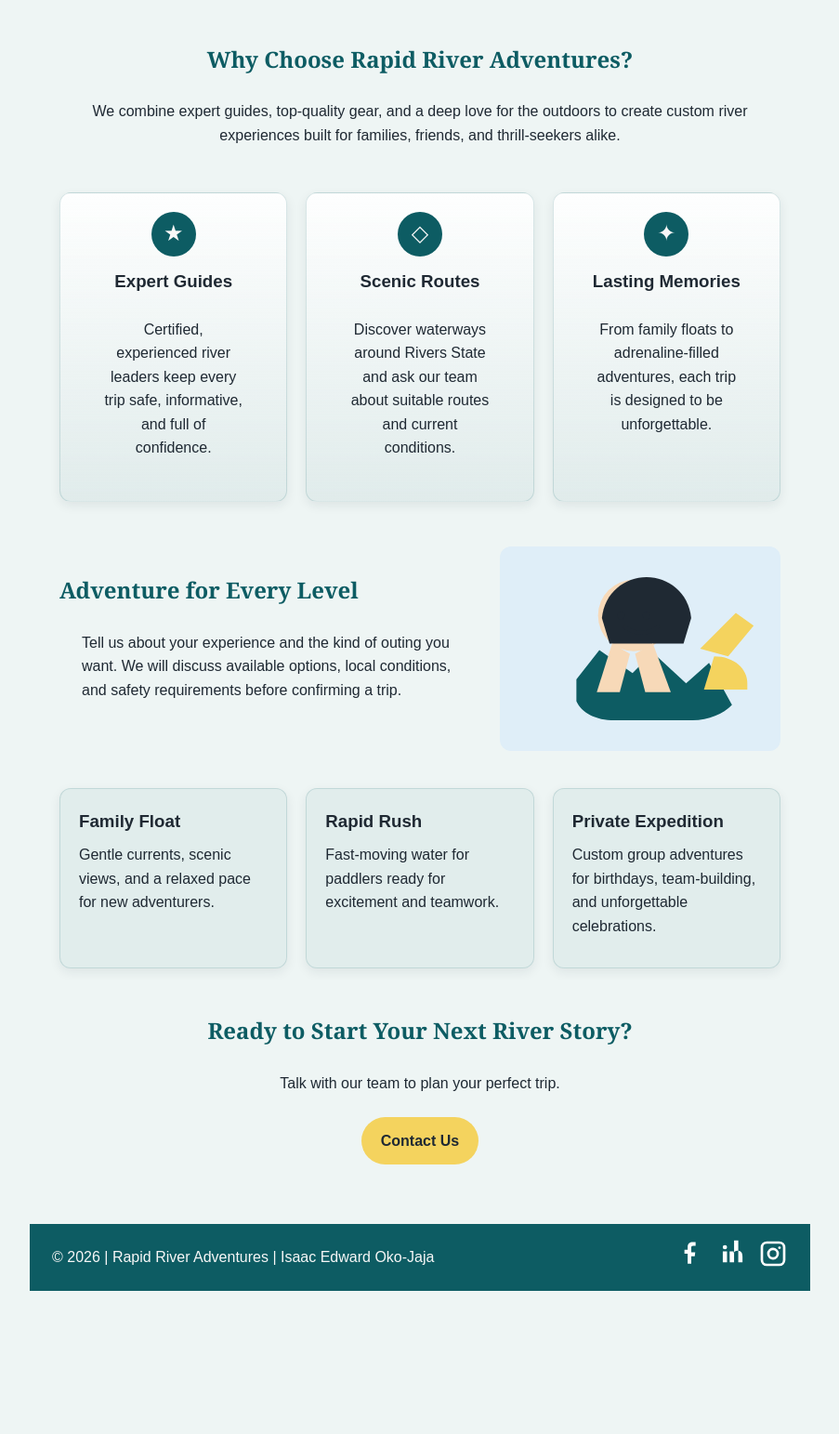
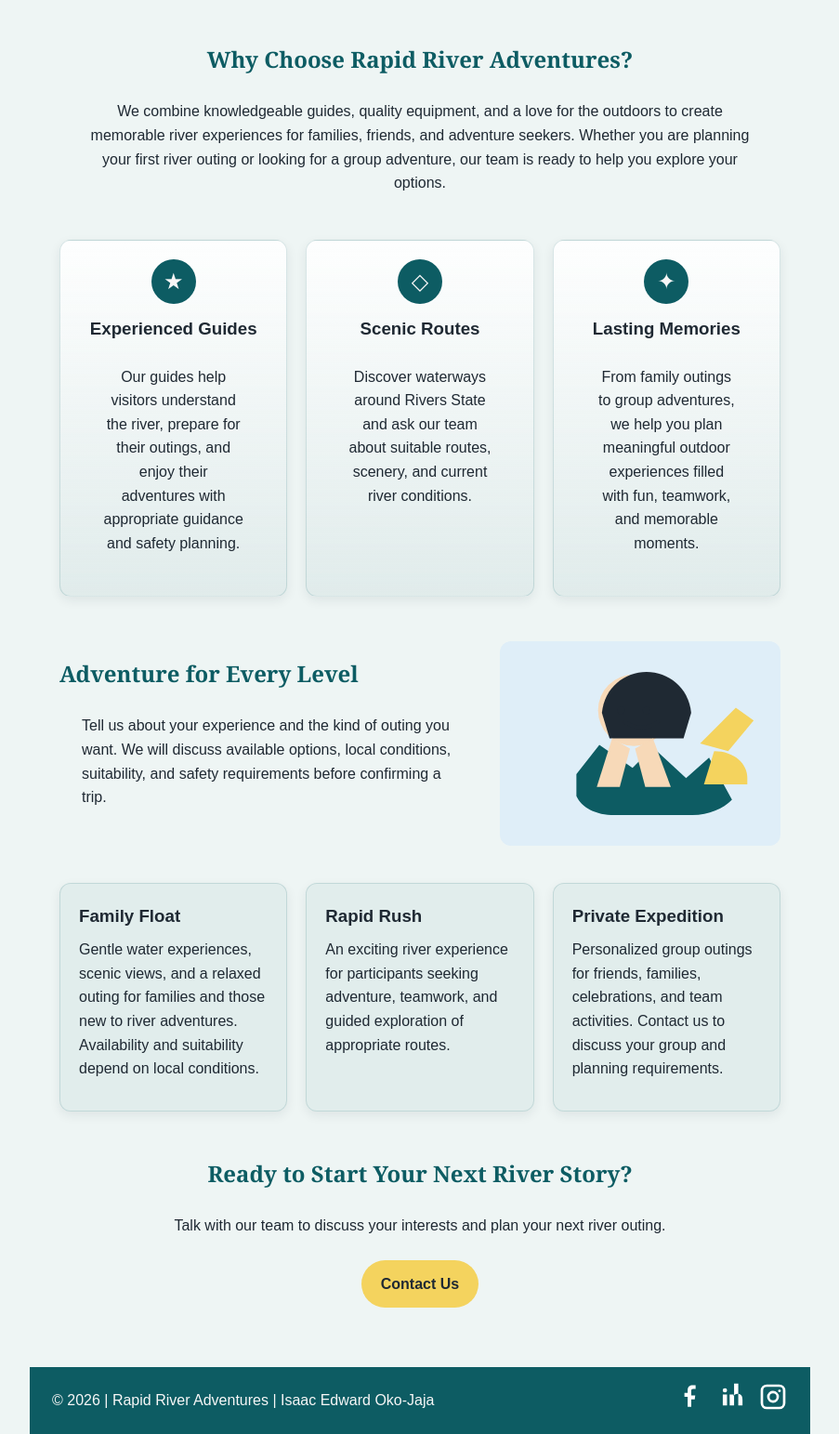
Before and after one commit to treshisaac02/wdd130, a plain HTML site: page wwr/index.html in a window 1280 px wide. Shown: the part 589-2132 px from the top of the page at 93% size, without its empty margins (188-1091 px from the left). Before the commit the page ends 1978 px from the top, so only its background shows below. Drawn offline with Linux system fonts and the light colour scheme.

Commit message:
Update index.html

```diff
--- a/wwr/index.html
+++ b/wwr/index.html
@@ -1,108 +1,232 @@
+
+
 <!DOCTYPE html>
 <html lang="en">
   <head>
     <meta charset="utf-8">
     <meta name="viewport" content="width=device-width, initial-scale=1">
+
     <title>Rapid River Adventures | Home</title>
+
     <meta
       name="description"
-      content="Plan guided river adventures in Rivers State, Nigeria, with Rapid River Adventures. Ask about family, group, and private trips."
+      content="Discover river adventures in Rivers State, Nigeria, with Rapid River Adventures. Explore family trips, guided adventures, and private group outings."
     >
+
     <meta name="author" content="Isaac Edward Oko-Jaja">
+
     <link rel="stylesheet" href="styles/rafting.css">
   </head>
+
   <body>
     <header>
-      <img src="images/logo.svg" alt="Rapid River Adventures logo">
-      <nav>
+      <img
+        src="images/logo.svg"
+        alt="Rapid River Adventures logo"
+      >
+
+      <nav aria-label="Main navigation">
         <ul>
-          <li><a href="index.html">Home</a></li>
-          <li><a href="about.html">About Us</a></li>
-          <li><a href="trips.html">Trips</a></li>
-          <li><a href="contact.html">Contact Us</a></li>
+          <li>
+            <a href="index.html" aria-current="page">Home</a>
+          </li>
+          <li>
+            <a href="about.html">About Us</a>
+          </li>
+          <li>
+            <a href="trips.html">Trips</a>
+          </li>
+          <li>
+            <a href="contact.html">Contact Us</a>
+          </li>
         </ul>
       </nav>
     </header>
 
     <main>
+      <!-- Hero Section -->
       <section class="hero home-hero">
-        <img src="images/hero-rafting.svg" alt="Rafting on a river with colorful canyon scenery">
+        <img
+          src="images/hero-rafting.svg"
+          alt="River rafting adventure through scenic river surroundings"
+        >
+
         <div class="hero-overlay">
           <h1>Ride the Rapids. Live the Adventure.</h1>
-          <p>From relaxed family outings to more active river adventures, we help you plan a memorable day on the water in Rivers State, Nigeria.</p>
+
+          <p>
+            From relaxed family outings to more active river adventures,
+            we help you plan a memorable day on the water in Rivers State,
+            Nigeria.
+          </p>
+
           <div class="cta-group">
-            <a class="btn primary" href="trips.html">Explore Trips</a>
-            <a class="btn secondary" href="contact.html">Book a Guide</a>
+            <a class="btn primary" href="trips.html">
+              Explore Trips
+            </a>
+
+            <a class="btn secondary" href="contact.html">
+              Book a Guide
+            </a>
           </div>
         </div>
       </section>
 
+      <!-- Introduction -->
       <section class="page-intro">
         <h2>Why Choose Rapid River Adventures?</h2>
-        <p>We combine expert guides, top-quality gear, and a deep love for the outdoors to create custom river experiences built for families, friends, and thrill-seekers alike.</p>
+
+        <p>
+          We combine knowledgeable guides, quality equipment, and a love
+          for the outdoors to create memorable river experiences for
+          families, friends, and adventure seekers. Whether you are
+          planning your first river outing or looking for a group
+          adventure, our team is ready to help you explore your options.
+        </p>
       </section>
 
+      <!-- Features -->
       <section class="feature-grid">
         <article class="feature-card">
           <div class="feature-icon" aria-hidden="true">★</div>
-          <h3>Expert Guides</h3>
-          <p>Certified, experienced river leaders keep every trip safe, informative, and full of confidence.</p>
+
+          <h3>Experienced Guides</h3>
+
+          <p>
+            Our guides help visitors understand the river, prepare
+            for their outings, and enjoy their adventures with
+            appropriate guidance and safety planning.
+          </p>
         </article>
+
         <article class="feature-card">
           <div class="feature-icon" aria-hidden="true">◇</div>
+
           <h3>Scenic Routes</h3>
-          <p>Discover waterways around Rivers State and ask our team about suitable routes and current conditions.</p>
+
+          <p>
+            Discover waterways around Rivers State and ask our team
+            about suitable routes, scenery, and current river conditions.
+          </p>
         </article>
+
         <article class="feature-card">
           <div class="feature-icon" aria-hidden="true">✦</div>
+
           <h3>Lasting Memories</h3>
-          <p>From family floats to adrenaline-filled adventures, each trip is designed to be unforgettable.</p>
+
+          <p>
+            From family outings to group adventures, we help you
+            plan meaningful outdoor experiences filled with fun,
+            teamwork, and memorable moments.
+          </p>
         </article>
       </section>
 
+      <!-- Trip Overview -->
       <section class="trip-overview">
         <div class="text-block">
           <h2>Adventure for Every Level</h2>
-          <p>Tell us about your experience and the kind of outing you want. We will discuss available options, local conditions, and safety requirements before confirming a trip.</p>
+
+          <p>
+            Tell us about your experience and the kind of outing you
+            want. We will discuss available options, local conditions,
+            suitability, and safety requirements before confirming
+            a trip.
+          </p>
         </div>
+
         <div class="trip-image">
-          <img src="images/client-happy.svg" alt="Happy client smiling after a rafting trip">
+          <img
+            src="images/client-happy.svg"
+            alt="Happy rafting customer enjoying an outdoor river adventure"
+            loading="lazy"
+            decoding="async"
+          >
         </div>
       </section>
 
+      <!-- Trip Options -->
       <section class="trip-grid">
         <article class="trip-card">
           <h3>Family Float</h3>
-          <p>Gentle currents, scenic views, and a relaxed pace for new adventurers.</p>
+
+          <p>
+            Gentle water experiences, scenic views, and a relaxed
+            outing for families and those new to river adventures.
+            Availability and suitability depend on local conditions.
+          </p>
         </article>
+
         <article class="trip-card">
           <h3>Rapid Rush</h3>
-          <p>Fast-moving water for paddlers ready for excitement and teamwork.</p>
+
+          <p>
+            An exciting river experience for participants seeking
+            adventure, teamwork, and guided exploration of
+            appropriate routes.
+          </p>
         </article>
+
         <article class="trip-card">
           <h3>Private Expedition</h3>
-          <p>Custom group adventures for birthdays, team-building, and unforgettable celebrations.</p>
+
+          <p>
+            Personalized group outings for friends, families,
+            celebrations, and team activities. Contact us to discuss
+            your group and planning requirements.
+          </p>
         </article>
       </section>
 
+      <!-- Call to Action -->
       <section class="newsletter">
         <h2>Ready to Start Your Next River Story?</h2>
-        <p>Talk with our team to plan your perfect trip.</p>
-        <a class="btn primary" href="contact.html">Contact Us</a>
+
+        <p>
+          Talk with our team to discuss your interests and
+          plan your next river outing.
+        </p>
+
+        <a class="btn primary" href="contact.html">
+          Contact Us
+        </a>
       </section>
     </main>
 
+    <!-- Footer -->
     <footer>
-      <p>&copy; 2026 | Rapid River Adventures | Isaac Edward Oko-Jaja</p>
+      <p>
+        &copy; 2026 | Rapid River Adventures |
+        Isaac Edward Oko-Jaja
+      </p>
+
       <nav class="socialmedia" aria-label="Social media links">
-        <a href="https://facebook.com" target="_blank" rel="noopener noreferrer">
-          <img src="images/facebook.svg" alt="Facebook icon">
+        <a
+          href="https://facebook.com"
+          target="_blank"
+          rel="noopener noreferrer"
+          aria-label="Visit Facebook"
+        >
+          <img src="images/facebook.svg" alt="">
         </a>
-        <a href="https://linkedin.com" target="_blank" rel="noopener noreferrer">
-          <img src="images/linkedin.svg" alt="LinkedIn icon">
+
+        <a
+          href="https://linkedin.com"
+          target="_blank"
+          rel="noopener noreferrer"
+          aria-label="Visit LinkedIn"
+        >
+          <img src="images/linkedin.svg" alt="">
         </a>
-        <a href="https://instagram.com" target="_blank" rel="noopener noreferrer">
-          <img src="images/instagram.svg" alt="Instagram icon">
+
+        <a
+          href="https://instagram.com"
+          target="_blank"
+          rel="noopener noreferrer"
+          aria-label="Visit Instagram"
+        >
+          <img src="images/instagram.svg" alt="">
         </a>
       </nav>
     </footer>
```
